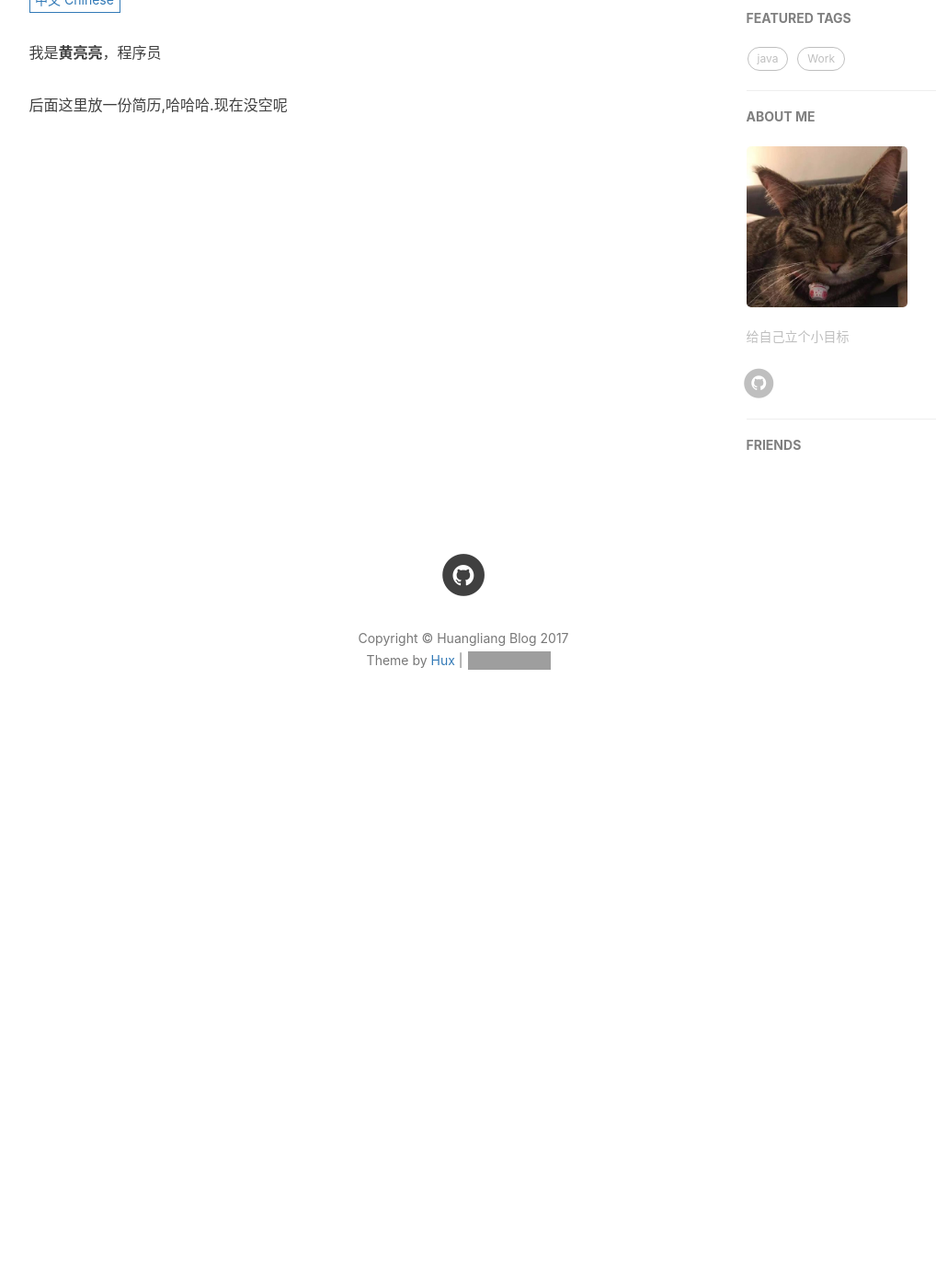
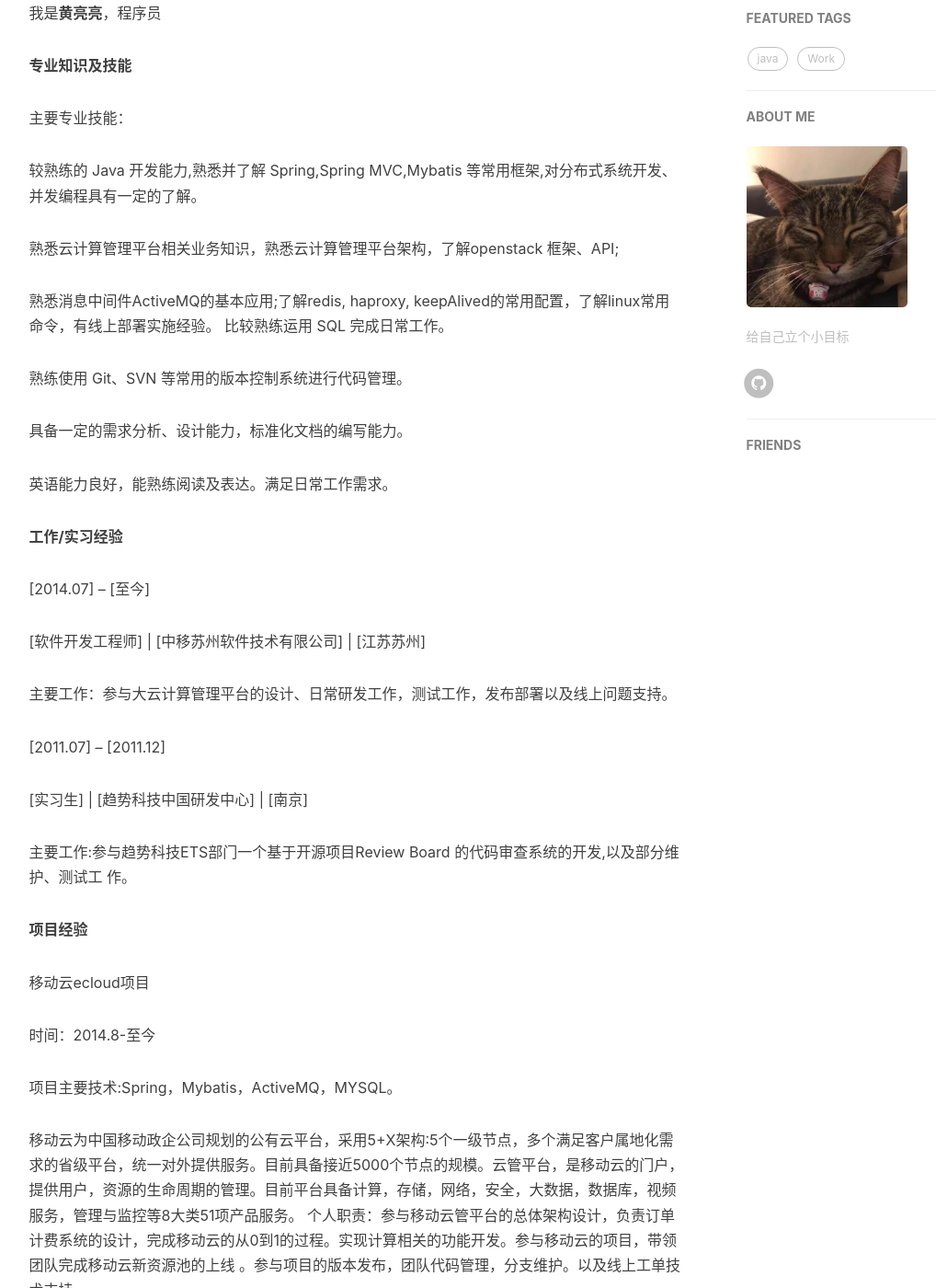
Before and after one commit to lianghuang/lianghuang.github.io, a Jekyll site: the page built from about.html, in a window 1280 px wide and 1400 px high, scrolled down 467 px. Shown: the whole window at 92% size, without its empty margins (136-1154 px from the left). Built offline with Jekyll 4.4.1, drawn with Linux system fonts in a browser that asks for light colours; nearby versions of some CDN libraries; comment, search, counter and statistics services are not loaded; before the commit the page ends 1289 px from its top, so only the background shows below that; grey boxes are pictures that could not be loaded.

Commit message:
增加resume

```diff
--- a/about.html
+++ b/about.html
@@ -6,7 +6,7 @@ header-img: "img/home-bg-art.jpg"
 ---
 
 <!-- Language Selector -->
-<select class="sel-lang" onchange= "onLanChange(this.options[this.options.selectedIndex].value)">
+<select class="sel-lang" style="display: none" onchange= "onLanChange(this.options[this.options.selectedIndex].value)">
     <option value="0" selected> 中文 Chinese </option>
     <option value="1"> 英文 English </option>
 </select>
@@ -14,7 +14,37 @@ header-img: "img/home-bg-art.jpg"
 <!-- Chinese Version -->
 <div class="zh post-container">
     <p>我是<strong>黄亮亮</strong>，程序员</p>
-    <p>后面这里放一份简历,哈哈哈.现在没空呢</p>
+    <p><strong>专业知识及技能</strong></p>
+    <p> 主要专业技能：</p>
+    <p> 较熟练的 Java 开发能力,熟悉并了解 Spring,Spring MVC,Mybatis 等常用框架,对分布式系统开发、并发编程具有一定的了解。</p>
+
+    <p> 熟悉云计算管理平台相关业务知识，熟悉云计算管理平台架构，了解openstack 框架、API;</p>
+
+    <p> 熟悉消息中间件ActiveMQ的基本应用;了解redis, haproxy, keepAlived的常用配置，了解linux常用命令，有线上部署实施经验。
+        比较熟练运用 SQL 完成日常工作。</p>
+
+    <p> 熟练使用 Git、SVN 等常用的版本控制系统进行代码管理。</p>
+
+    <p> 具备一定的需求分析、设计能力，标准化文档的编写能力。</p>
+
+    <p> 英语能力良好，能熟练阅读及表达。满足日常工作需求。</p>
+    <p> <strong> 工作/实习经验</strong></p>
+    <p>  [2014.07] – [至今]</p>
+    <p>  [软件开发工程师] | [中移苏州软件技术有限公司] | [江苏苏州]</p>
+    <p>  主要工作：参与大云计算管理平台的设计、日常研发工作，测试工作，发布部署以及线上问题支持。</p>
+    <p> [2011.07] – [2011.12]</p>
+    <p>  [实习生] | [趋势科技中国研发中心] | [南京]</p>
+    <p>  主要工作:参与趋势科技ETS部门一个基于开源项目Review Board 的代码审查系统的开发,以及部分维护、测试工 作。</p>
+
+    <p><strong>项目经验</strong></p>
+    <p> 移动云ecloud项目</p>
+    <p> 时间：2014.8-至今</p>
+    <p> 项目主要技术:Spring，Mybatis，ActiveMQ，MYSQL。</p>
+    <p>
+        移动云为中国移动政企公司规划的公有云平台，采用5+X架构:5个一级节点，多个满足客户属地化需求的省级平台，统一对外提供服务。目前具备接近5000个节点的规模。云管平台，是移动云的门户，提供用户，资源的生命周期的管理。目前平台具备计算，存储，网络，安全，大数据，数据库，视频服务，管理与监控等8大类51项产品服务。
+        个人职责：参与移动云管平台的总体架构设计，负责订单计费系统的设计，完成移动云的从0到1的过程。实现计算相关的功能开发。参与移动云的项目，带领团队完成移动云新资源池的上线
+        。参与项目的版本发布，团队代码管理，分支维护。以及线上工单技术支持。</p>
+
 
 </div>
 
```
